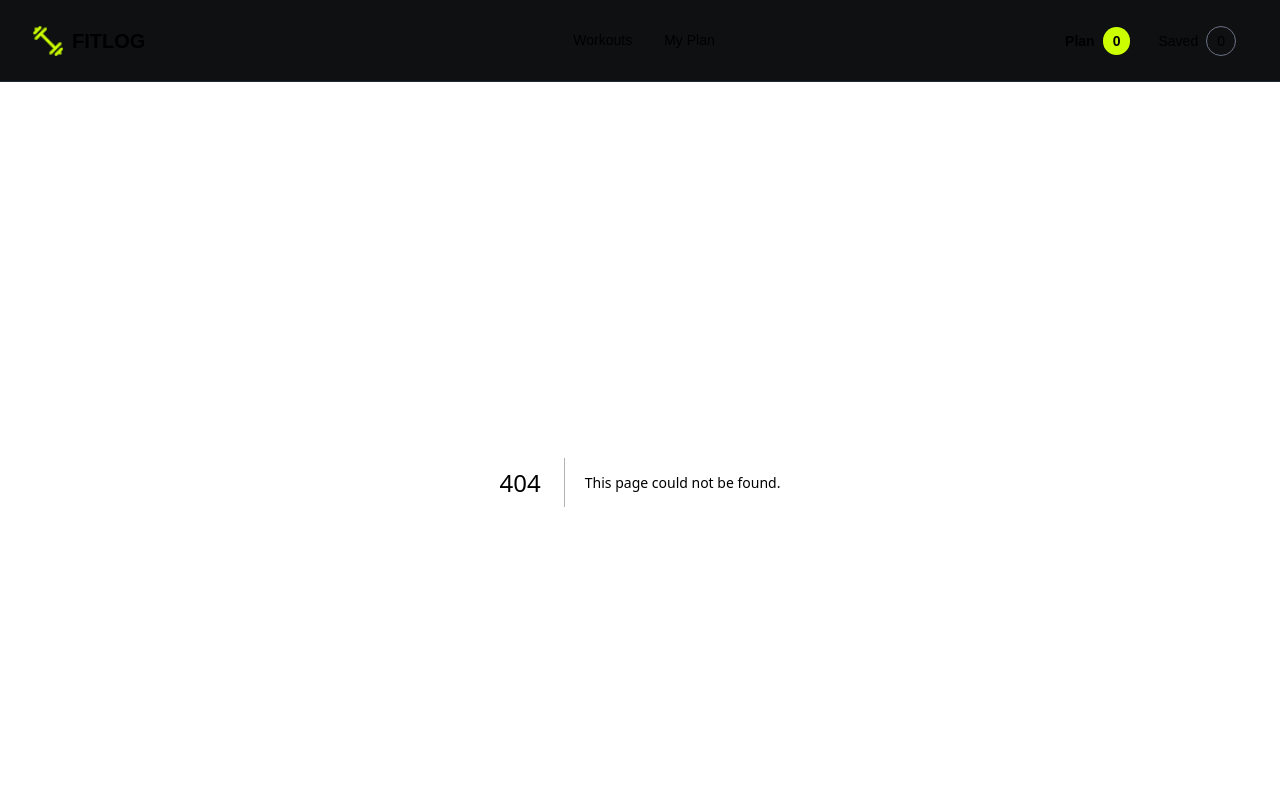
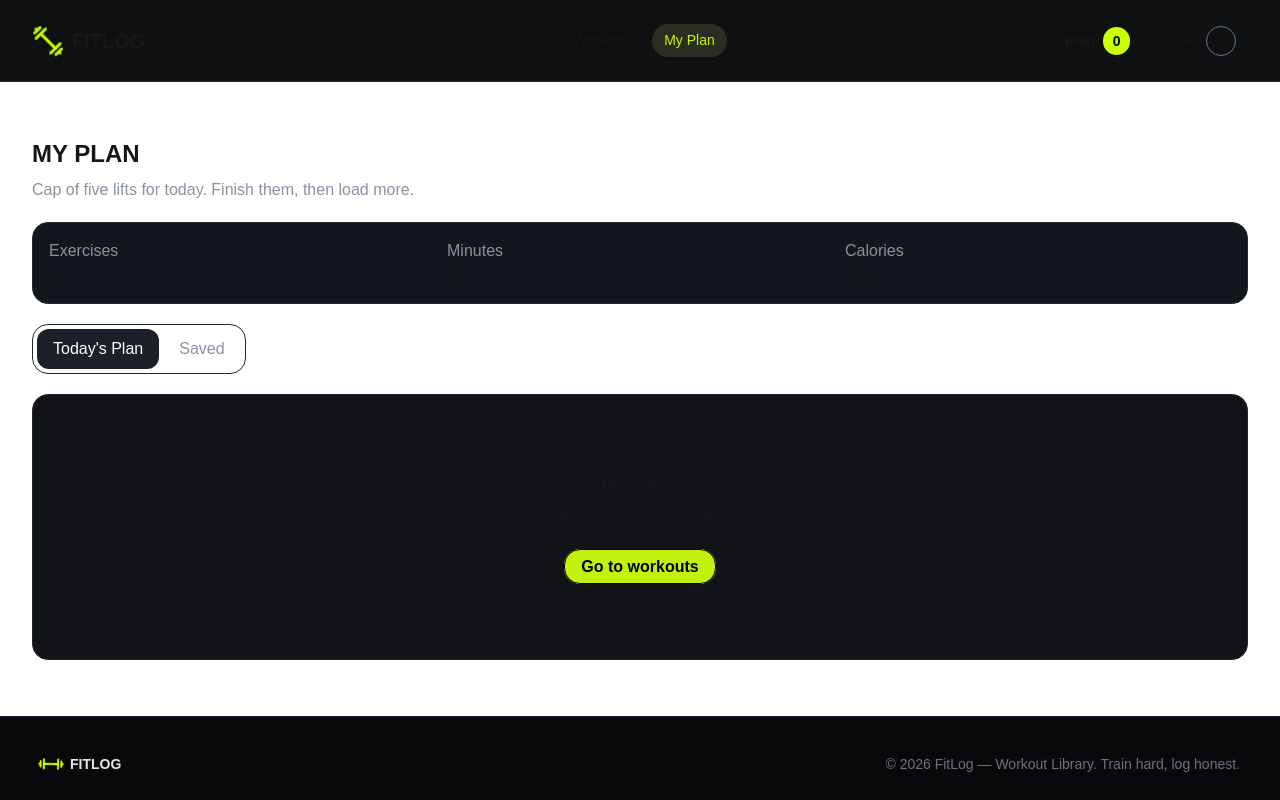
Before and after one commit to samiaforge/Fit-Log, a Next.js app: page /myplan in a window 1280 px wide. Before the commit this address had no page. Shown: the top 800 px of the page. Built offline with nearby package versions, Linux system fonts and the light colour scheme.

Commit message:
feat: add my plan page layout and tab switching

```diff
--- /dev/null
+++ b/src/app/myplan/page.tsx
@@ -0,0 +1,7 @@
+import MyPlanDetails from "@/components/myplan/MyPlanDetails";
+
+const MyPlanPage = () => {
+  return <MyPlanDetails />;
+};
+
+export default MyPlanPage;
--- a/src/app/workouts/[id]/page.tsx
+++ b/src/app/workouts/[id]/page.tsx
@@ -1,5 +1,6 @@
 import WorkoutDetailsPage from '@/components/workout/WorkoutDetails';
 import React from 'react';
+import { Workout } from "@/types/workout";
 
 interface IWorkoutDetailProps {
     params : Promise<{
@@ -7,7 +8,7 @@ interface IWorkoutDetailProps {
     }>
 }
 
-const getWorkout = async() => {
+const getWorkout = async(): Promise<Workout[]> => {
     const res = await fetch("https://api.abcz.workers.dev/api/fitlog")
     const data = await res.json()
     return data
@@ -15,7 +16,7 @@ const getWorkout = async() => {
 const WorkoutPage = async({ params }: IWorkoutDetailProps) => {
     const {id} = await params
     const workoutData = await getWorkout()
-    const workout = workoutData.find((workout:any) => String(workout.id) === String(id))
+    const workout = workoutData.find((workout:Workout) => String(workout.id) === String(id))
     console.log(workoutData)
 
     return (
--- /dev/null
+++ b/src/components/myplan/MyPlanDetails.tsx
@@ -0,0 +1,72 @@
+"use client";
+import Link from "next/link";
+import React, { useState } from "react";
+
+const MyPlanDetails = () => {
+  const [activeTab, setActiveTab] = useState<"today" | "saved">("today");
+
+  return (
+    <div className="max-w-7xl mx-auto px-4 sm:px-6 lg:px-8 py-14">
+      <div className="pb-5">
+        <h1 className="text-2xl font-bold pb-2">MY PLAN</h1>
+        <p className="text-[#8A92A0]">
+          Cap of five lifts for today. Finish them, then load more.
+        </p>
+      </div>
+
+      <div className="grid grid-cols-3 gap-3 border border-[#212631] rounded-2xl p-4 bg-[#13161D]">
+        <div>
+          <p className="text-[#8A92A0]">Exercises</p>
+          <p>2</p>
+        </div>
+
+        <div>
+          <p className="text-[#8A92A0]">Minutes</p>
+          <p>23</p>
+        </div>
+
+        <div>
+          <p className="text-[#8A92A0]">Calories</p>
+          <p>190</p>
+        </div>
+      </div>
+
+      <div className="py-5">
+        <div className="flex w-fit gap-1 border border-[#212631] rounded-2xl p-1 text-[#8A92A0]">
+          <button
+            onClick={() => setActiveTab("today")}
+            className={`rounded-xl px-4 py-2 ${
+              activeTab === "today" ? "bg-[#1C2028] text-white" : ""
+            }`}
+          >
+            Today's Plan
+          </button>
+
+          <button
+            onClick={() => setActiveTab("saved")}
+            className={`rounded-xl px-4 py-2 ${
+              activeTab === "saved" ? "bg-[#1C2028] text-white" : ""
+            }`}
+          >
+            Saved
+          </button>
+        </div>
+      </div>
+      <div className="border border-[#212631] rounded-2xl bg-[#111317] py-20 px-12 text-center">
+        <h2 className="pb-1">NOTHING HERE YET</h2>
+        <p className="pb-7">
+          Browse the library and add a lift to get today moving.
+        </p>
+
+        <Link
+          href="/"
+          className="border rounded-2xl py-2 px-4 text-black font-semibold bg-[#C2F10D]"
+        >
+          Go to workouts
+        </Link>
+      </div>
+    </div>
+  );
+};
+
+export default MyPlanDetails;
--- a/src/components/shared/Navbar.tsx
+++ b/src/components/shared/Navbar.tsx
@@ -9,7 +9,7 @@ const Navbar = () => {
   const pathname = usePathname();
 
   const isWorkouts = pathname === "/" || pathname.startsWith("/workouts");
-  const isMyPlan = pathname.startsWith("/my-plan");
+  const isMyPlan = pathname.startsWith("/myplan");
 
 
   const links = (
@@ -25,7 +25,7 @@ const Navbar = () => {
 
     <li>
       <Link
-        href="/my-plan"
+        href="/myplan"
         className={isMyPlan ? "bg-[#2b2d21] rounded-2xl text-[#C2F800]" : ""}
       >
         My Plan
--- /dev/null
+++ b/src/types/workout.ts
@@ -0,0 +1,15 @@
+export interface Workout {
+  id: number;
+  name: string;
+  image: string;
+  muscleGroups: string[];
+  equipment: string;
+  difficulty: string;
+  duration: number;
+  caloriesBurned: number;
+  sets: number;
+  reps: string;
+  rating: number;
+  description: string;
+  instructions: string[];
+}
```
Also changed, not shown: src/components/workout/WorkoutDetails.tsx (+7 -1 lines).
